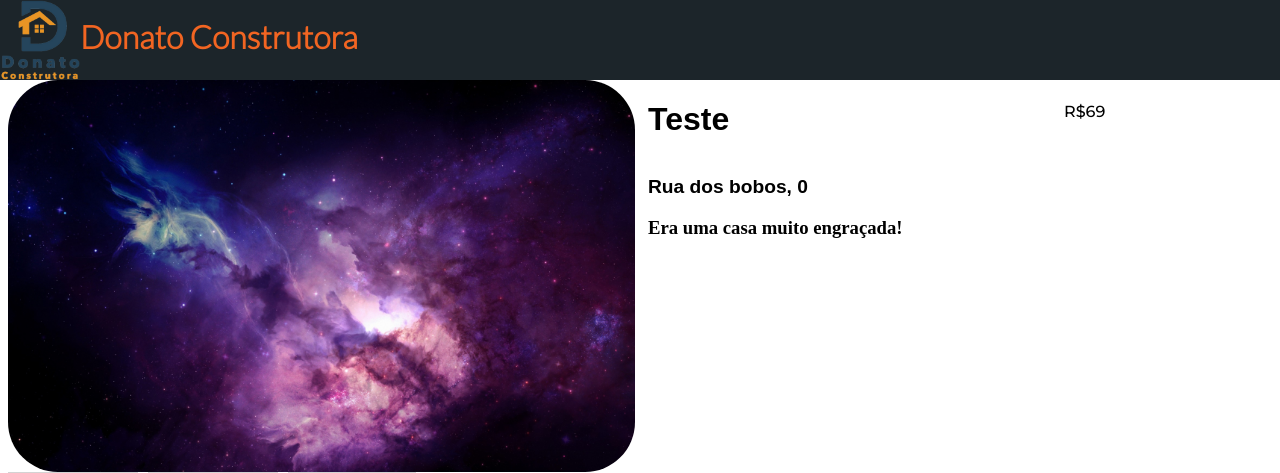
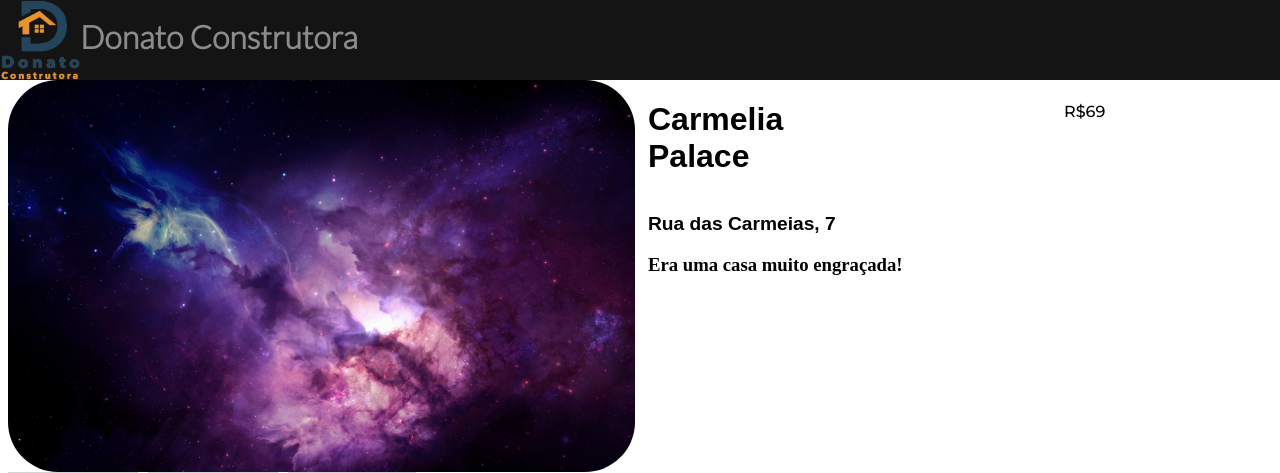
Before and after one commit to LokoGames/Donato-Web, a PHP site: page /pages/mais.php?id=0 in a window 1280 px wide. Shown: the top 473 px of the page. Run offline with PHP 8.4, Linux system fonts and the light colour scheme; some web fonts are replaced.

Commit message:
12/01/2021 19:59:35

```diff
--- a/css/mais.css
+++ b/css/mais.css
@@ -5,7 +5,7 @@
  @import url('https://fonts.googleapis.com/css2?family=Otomanopee+One&display=swap');
  .logo {
      position: absolute;
-     background-color: #1c252a;
+     background-color: #141414;
      width: 100vw;
      height: 10vh;
      left: 0;
@@ -18,7 +18,7 @@
 
  .logo a {
      width: 75vw;
-     color: #f26522;
+     color: #8C8C8C;
      display: flex;
      height: 10vh;
      line-height: 1;
--- a/obras/0/info.json
+++ b/obras/0/info.json
@@ -1 +1,6 @@
-{"nome":"Teste","end":"Rua dos bobos, 0","desc":"Era uma casa muito engra\u00e7ada!","preco":"R$69"}
+{
+    "nome": "Carmelia Palace",
+    "end": "Rua das Carmeias, 7",
+    "desc": "Era uma casa muito engra\u00e7ada!",
+    "preco": "R$69"
+}
```
